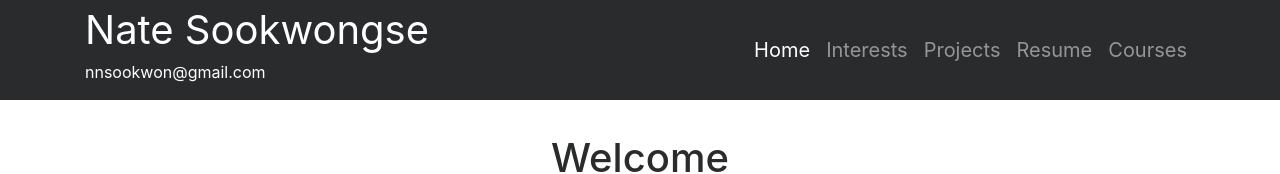
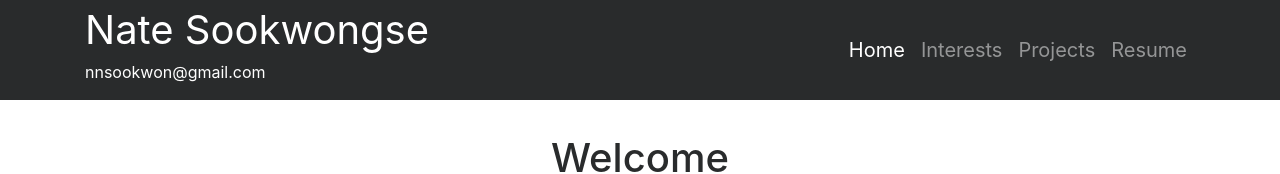
Before and after one commit to nnsookwon/nnsookwon.github.io, a plain HTML site: page index.html in a window 1280 px wide. Shown: the top 174 px of the page. Drawn offline with nearby package versions, Linux system fonts and the light colour scheme; no server answers.

Commit message:
courses removed

```diff
--- a/index.html
+++ b/index.html
@@ -70,9 +70,6 @@
                     <li class="nav-item">
                         <a class="nav-link" data-target="#carousel_content" data-slide-to="3">Resume</a>
                     </li>
-                    <li class="nav-item">
-                        <a class="nav-link" data-target="#carousel_content" data-slide-to="4">Courses</a>
-                    </li>
                 </ul>
             </div>
         </div>
```
